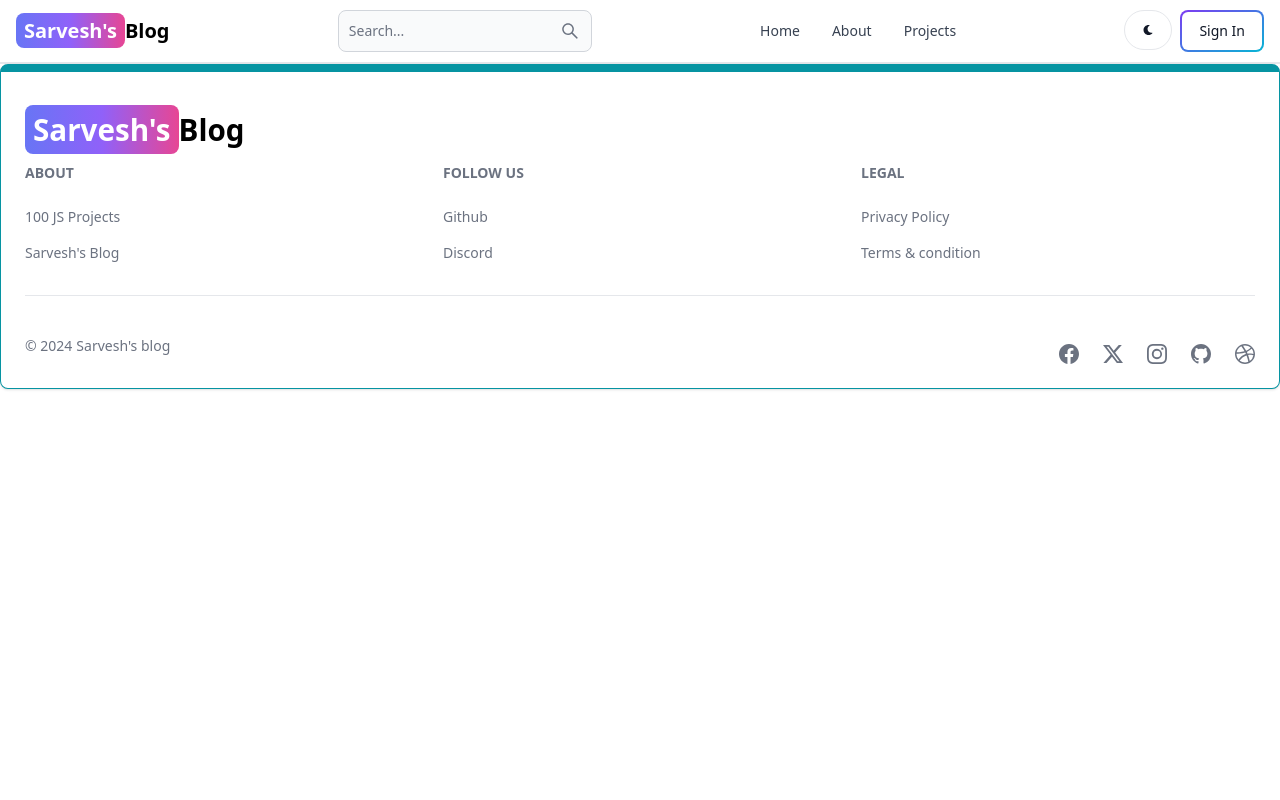
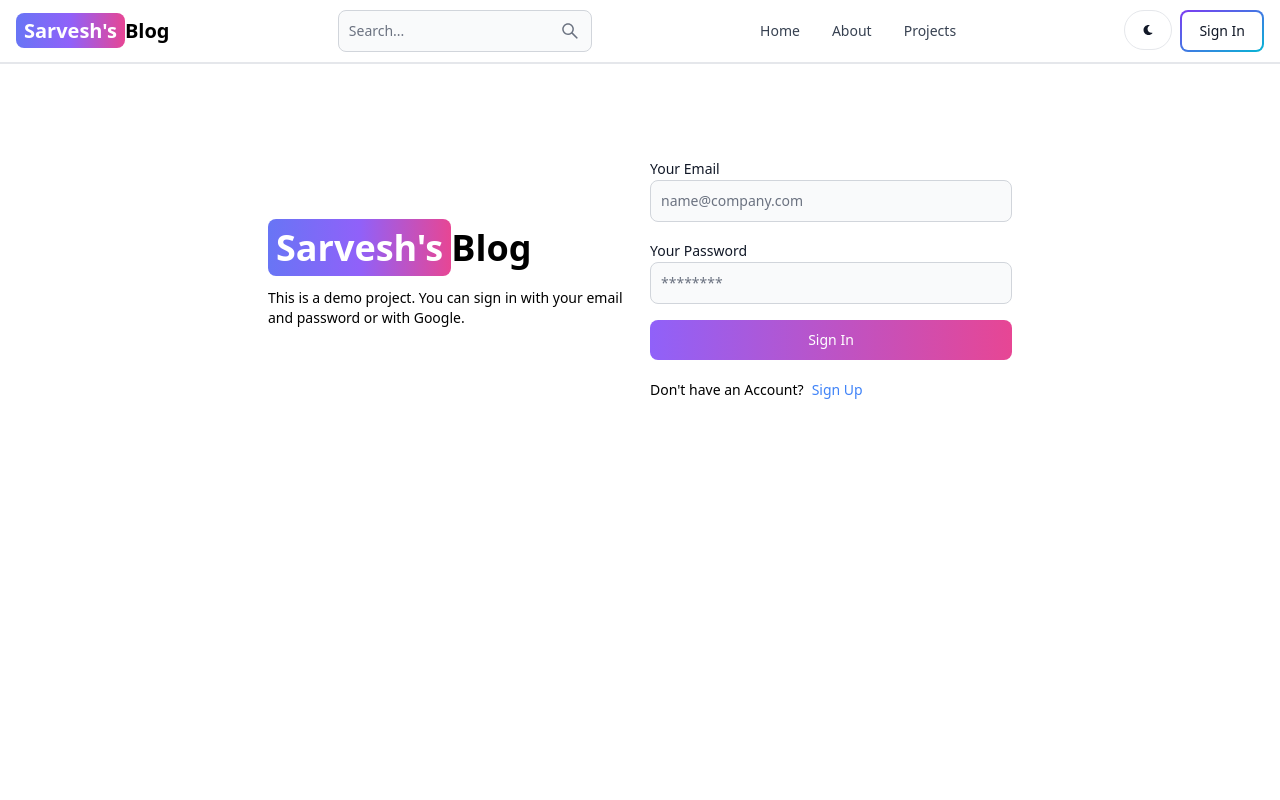
Before and after one commit to Sarvesh-narang/mern-blog, a React (Vite) app in the folder client/: page /sign-in in a window 1280 px wide. Shown: the top 800 px of the page. Built offline with nearby package versions, Linux system fonts and the light colour scheme.

Commit message:
created signin page design and functionality

```diff
--- a/client/src/pages/Signin.jsx
+++ b/client/src/pages/Signin.jsx
@@ -1,9 +1,101 @@
-
+import { Link, useNavigate } from "react-router-dom";
+import { Alert, Button, Label, Spinner, TextInput } from 'flowbite-react'
+import { useState } from "react";
 
 function SignIn() {
+  const [formData, setFormData] = useState({});
+  const [errorMessage, setErrorMessage] = useState(null);
+  const [loading, setLoading] = useState(false);
+  const navigate = useNavigate();
+  const handleChange = (e) => {
+    setFormData({ ...formData, [e.target.id]: e.target.value.trim()})
+  };
+  const handleSubmit = async (e) => {
+    e.preventDefault();
+    if (!formData.email || !formData.password) {
+      return setErrorMessage("Please fill out all fields.");
+    }
+    try {
+      setLoading(true);
+      setErrorMessage(null);
+      const res = await fetch('/api/auth/signin', {
+        method: "POST",
+        headers: {"Content-Type": 'application/json'},
+        body: JSON.stringify(formData)
+      })
+      const data = await res.json();
+      if (data.success === false) {
+        return setErrorMessage(data.message);
+      }
+      setLoading(false);
+      if(res.ok) {
+        navigate('/')
+      }
+    } catch (error) {
+      setErrorMessage(error.message);
+      setLoading(false);
+    }
+  }
     return (
-      <div>
-
+      <div className="min-h-screen mt-20">
+      {/* main container of left and right div */}
+          <div className="flex p-3 max-w-3xl mx-auto flex-col md:flex-row md:items-center gap-5">
+            {/* left */}
+            <div className="flex-1">
+              <Link to="/" className='font-bold dark:text-white text-4xl'>
+            <span className='px-2 py-1 bg-gradient-to-r from-indigo-500 via-purple-500 to-pink-500 rounded-lg text-white'>Sarvesh's</span>
+            Blog
+              </Link>
+              <p className="text-sm mt-5">
+              This is a demo project. You can sign in with your email and password or with Google.
+              </p>
+           </div>
+            {/* right */}
+            <div className="flex-1">
+              <form className="flex flex-col gap-4" onSubmit={handleSubmit}>
+                <div>
+                  <Label value='Your Email'/>
+                  <TextInput type="email"
+                  placeholder='name@company.com'
+                  id="email"
+                  onChange={handleChange}/>
+                </div>
+                <div>
+                  <Label value='Your Password'/>
+                  <TextInput type="password"
+                  placeholder='********'
+                  id="password"
+                  onChange={handleChange}/>
+                </div>
+                <Button gradientDuoTone='purpleToPink'
+                type="submit"
+                disabled={loading}>
+                  {
+                    loading ?
+                    (
+                      <>
+                      <Spinner size='sm'/>
+                      <span className="pl-3">Loading...</span>
+                      </>
+                    ) : 'Sign In'
+                  }
+                </Button>
+              </form>
+              <div className="flex gap-2 text-sm mt-5" >
+                <span className="">Don't have an Account?</span>
+                <Link to='sign-in' className="text-blue-500">
+                  Sign Up
+                </Link>
+              </div>
+              {
+                errorMessage && (
+                  <Alert className="mt-5" color='failure'>
+                    {errorMessage}
+                  </Alert>
+                )
+              }
+            </div>
+          </div>
       </div>
     );
   }
```
